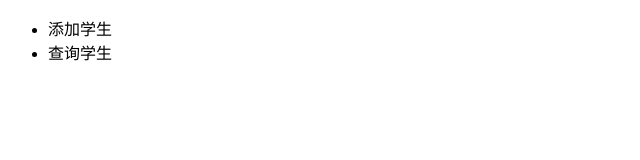
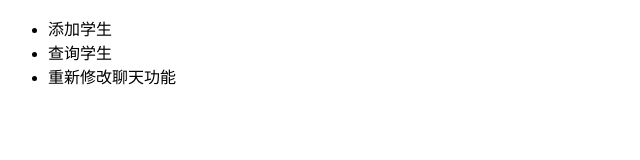
Before and after one commit to LJ-Ambition/student, a plain HTML site: page index.html in a window 1280 px wide. Shown: the whole page, without its empty margins (0-640 px from the left). Drawn offline with Linux system fonts and the light colour scheme.

Commit message:
修改聊天功能开发

```diff
--- a/index.html
+++ b/index.html
@@ -7,6 +7,7 @@
 	<ul>
 		<li>添加学生</li>
 		<li>查询学生</li>
+		<li>重新修改聊天功能</li>
 	</ul>
 </body>
 </html>
```
